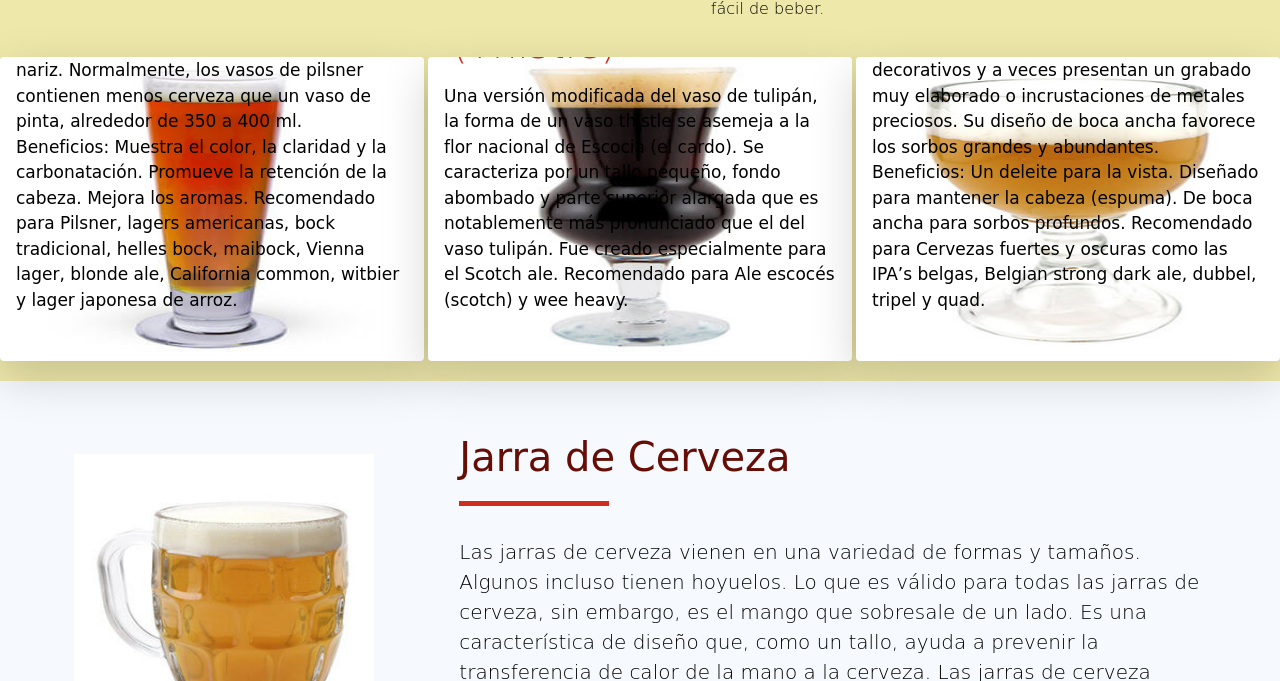
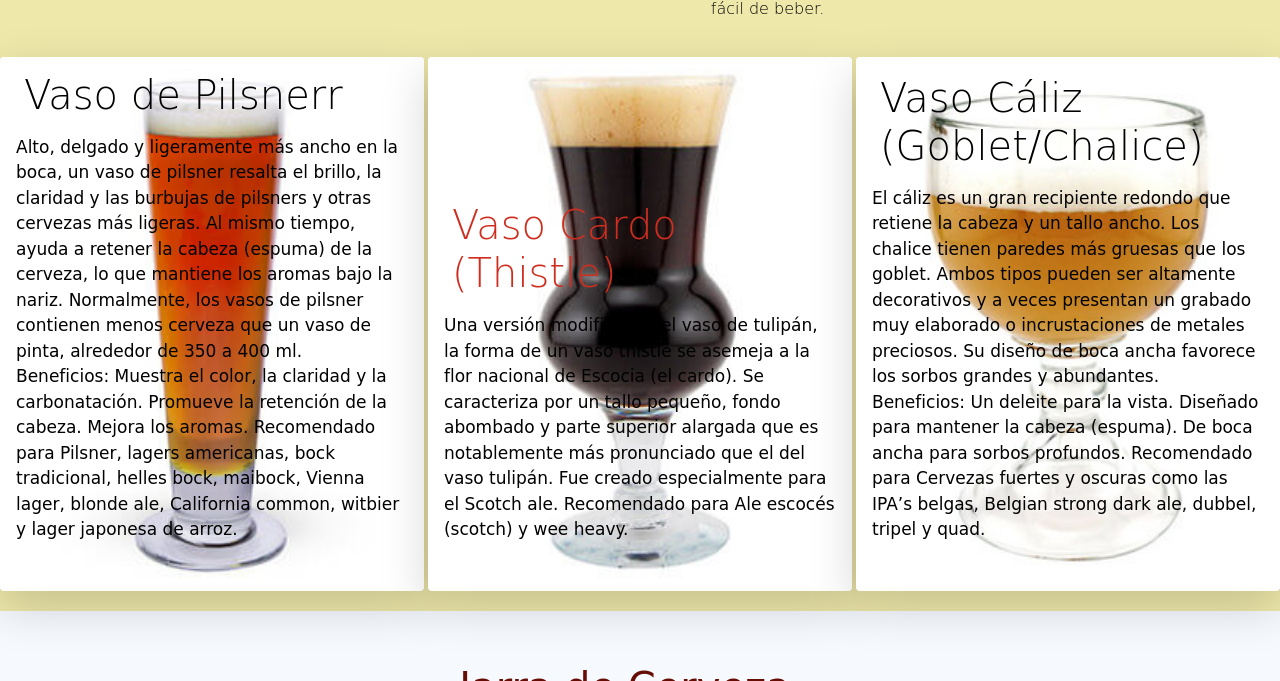
Before and after one commit to CaroAlfonso/chevechitas, a plain HTML site: page about.html in a window 1280 px wide. Shown: the part 819-1500 px from the top of the page. Drawn offline with Linux system fonts and the light colour scheme; a web font is replaced by a local one.

Commit message:
Add files via upload
asdf

```diff
--- a/about.html
+++ b/about.html
@@ -144,7 +144,7 @@
 <div class="row gy-5 g-lg-1 mb-3">
     <div class="col-md-4 mb-3">
         <a class="card border-0 shadow-lg overflow-hidden">
-            <img class="card-img mb-1" src="./assets/img/vasopilsner.jpg" width="250" height="300" alt="Card image">
+            <img class="card-img mb-1 img-fluid" src="./assets/img/vasopilsner.jpg" width="auto" height="200" alt="Card image">
             <div class="card-img-overlay d-flex align-items-end">
                 <div class="text-start mb-3 ml-3 text-dark">
                     <h3 class="card-title light-300 h2 p-2">Vaso de Pilsnerr</h3>
@@ -161,7 +161,7 @@
 
     <div class="col-md-4 mb-3">
         <a class="card border-0 shadow-lg overflow-hidden">
-            <img class="card-img mb-1" src="./assets/img/vasocardo.jpg" width="250" height="300" alt="Card image">
+            <img class="card-img mb-1 img-fluid" src="./assets/img/vasocardo.jpg" width="auto" height="200" alt="Card image">
             <div class="card-img-overlay d-flex align-items-end">
                 <div class="text-start mb-3 ml-3 text-dark">
                     <h3 class="card-title light-300 h2 p-2 vaso-cardo">Vaso Cardo (Thistle)</h3>
@@ -181,7 +181,7 @@
 
     <div class="col-md-4 mb-3">
         <a class="card border-0 shadow-lg overflow-hidden">
-            <img class="card-img mb-1" src="./assets/img/vasocaliz.jpg" width="250" height="300" alt="Card image">
+            <img class="card-img mb-1 img-fluid" src="./assets/img/vasocaliz.jpg" width="auto" height="200" alt="Card image">
             <div class="card-img-overlay d-flex align-items-end">
                 <div class="text-start mb-3 ml-3 text-dark">
                     <h3 class="card-title light-300 h2 p-2">Vaso Cáliz (Goblet/Chalice)</h3>
```
Also changed, not shown: contact.html (+1 -1 lines), index.html (+1 -1 lines).
